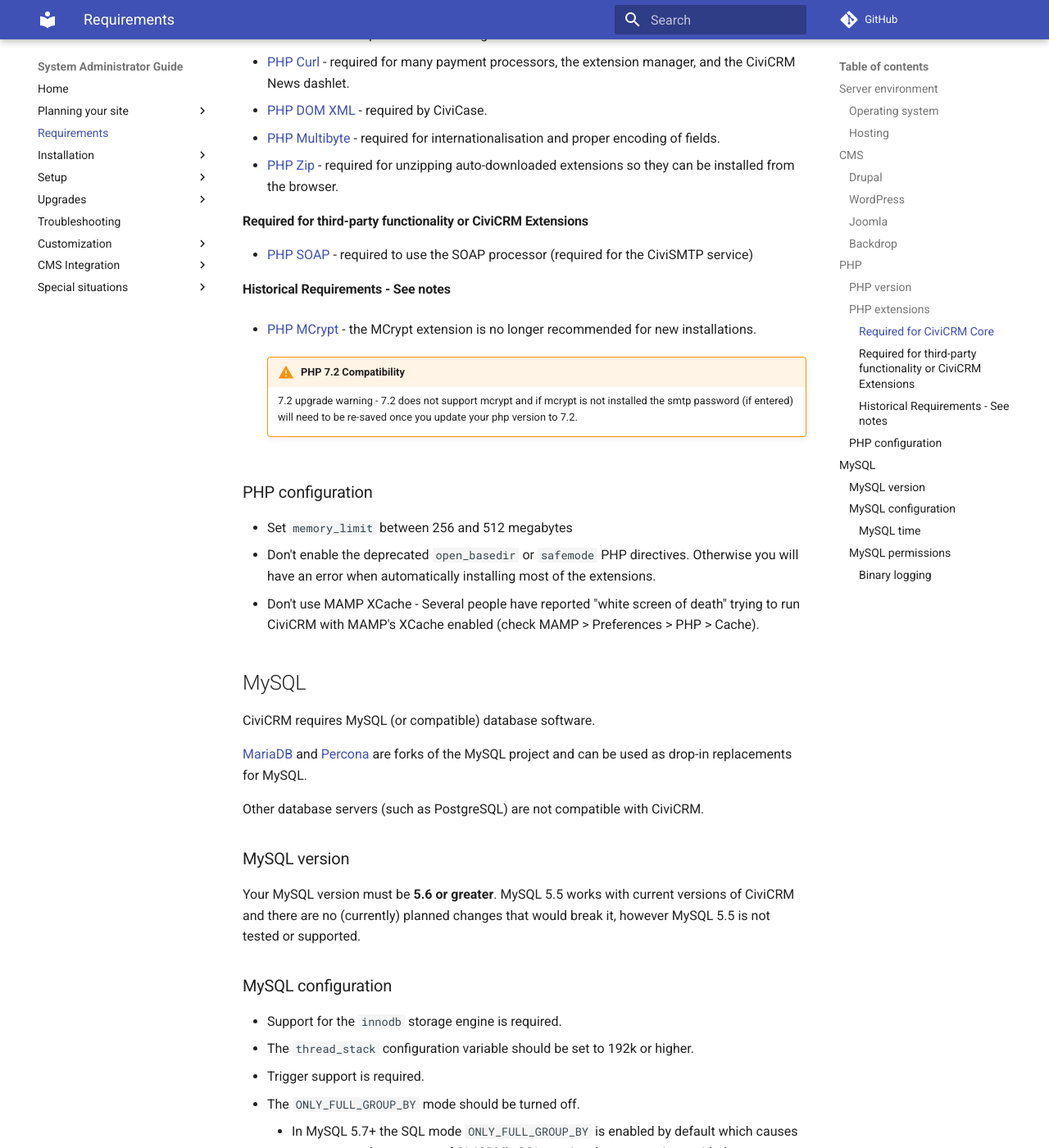
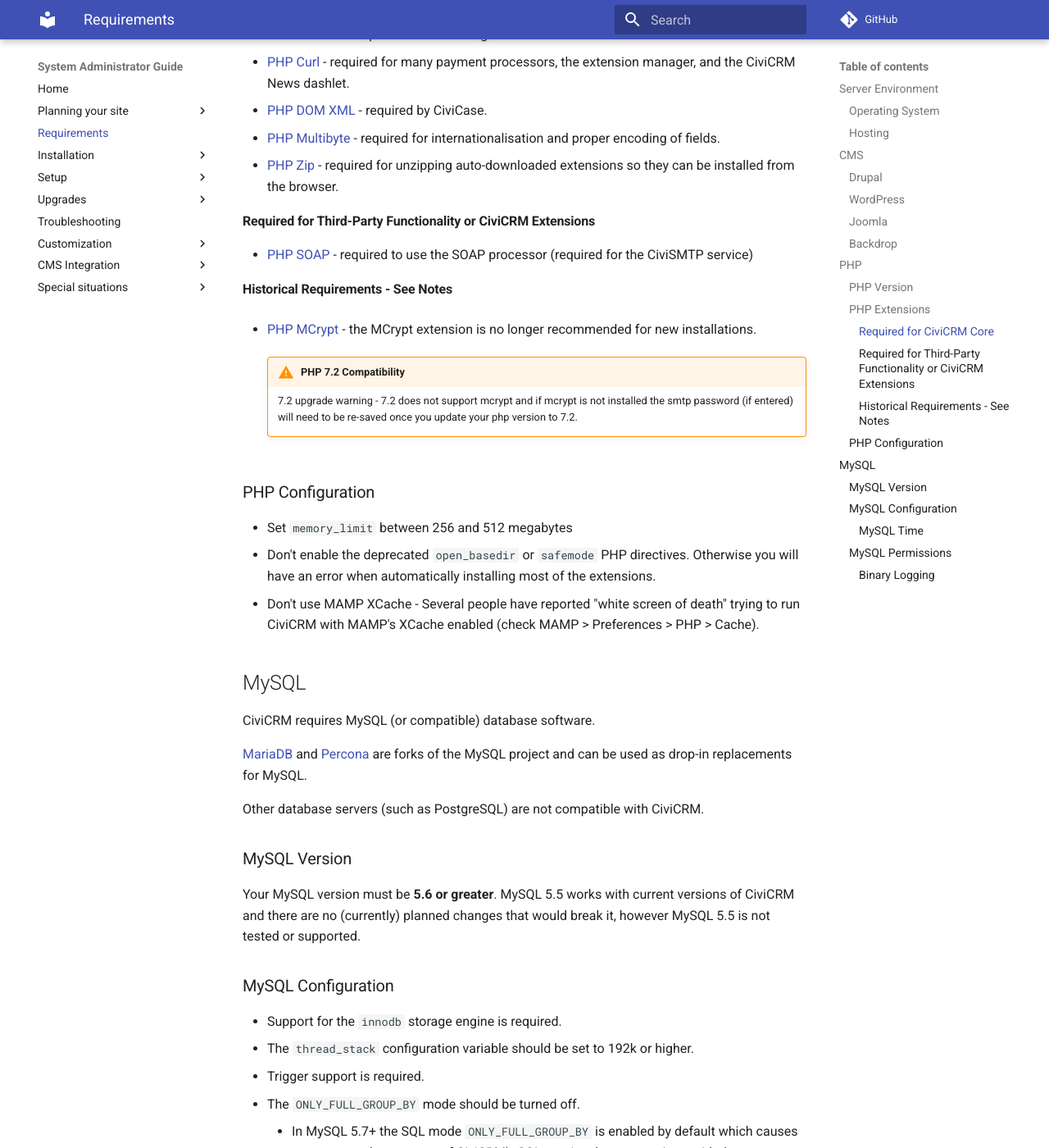
Before and after one commit to civicrm/civicrm-sysadmin-guide, an MkDocs documentation site: the page built from docs/requirements.md, in a window 1280 px wide and 1400 px high, scrolled down 2377 px. Shown: the whole window at 82% size. Built offline with MkDocs 1.6.1 and Material for MkDocs 9.7.7, drawn with Linux system fonts in a browser that asks for light colours; comment, search, counter and statistics services are not loaded; old or Windows-style settings are respelled for this version of MkDocs; some of the changed text lies outside the part shown.

````diff
--- a/docs/requirements.md
+++ b/docs/requirements.md
@@ -4,9 +4,9 @@ Ensure that your system meets the following requirements before installing or up
 
 If you are curious what technologies other organizations are using to run CiviCRM, you can look at the [CiviCRM Stats](https://stats.civicrm.org/?tab=technology).
 
-## Server environment {:#server}
+## Server Environment {:#server}
 
-### Operating system {:#os}
+### Operating System {:#os}
 
 If your server meets all of the requirements described on this page, CiviCRM *should* function correctly. There are no explicit operating system requirements. However, it's worth noting that CiviCRM is far more widely deployed and tested on UNIX-based operating systems, in particular Linux (e.g. Ubuntu, Debian, etc.), than with Microsoft Windows. You can still use CiviCRM fine from Windows desktops when the hosting environment runs Linux.
 
@@ -45,7 +45,7 @@ See our page on [choosing a CMS](/planning/cms.md) for more information about th
 
 ## PHP {:#php}
 
-### PHP version
+### PHP Version
 
 |  | CiviCRM 5.13 ESR | CiviCRM 5.x.x stable |
 | -- | -- | -- |
@@ -58,7 +58,7 @@ See our page on [choosing a CMS](/planning/cms.md) for more information about th
 | PHP 5.4 | **incompatible** | **incompatible** |
 | PHP 5.3 | **incompatible**  |  **incompatible** |
 
-### PHP extensions
+### PHP Extensions
 
 To install these extensions, you will typically install a separate package within your server's package manager (e.g. `apt-get` on Ubuntu).
 
@@ -70,18 +70,18 @@ To install these extensions, you will typically install a separate package withi
 * [PHP Multibyte](http://php.net/manual/en/ref.mbstring.php) - required for internationalisation and proper encoding of fields.
 * [PHP Zip](http://php.net/manual/en/book.zip.php) - required for unzipping auto-downloaded extensions so they can be installed from the browser.
 
-#### Required for third-party functionality or CiviCRM Extensions
+#### Required for Third-Party Functionality or CiviCRM Extensions
 
 * [PHP SOAP](http://www.php.net/soap) - required to use the SOAP processor (required for the CiviSMTP service)
 
-#### Historical Requirements - See notes
+#### Historical Requirements - See Notes
 
 * [PHP MCrypt](http://php.net/manual/en/intro.mcrypt.php) - the MCrypt extension is no longer recommended for new installations.
 
     !!! warning "PHP 7.2 Compatibility"
         7.2 upgrade warning - 7.2 does not support mcrypt and if mcrypt is not installed the smtp password (if entered) will need to be re-saved once you update your php version to 7.2.
 
-### PHP configuration
+### PHP Configuration
 
 * Set `memory_limit` between 256 and 512 megabytes
 * Don't enable the deprecated `open_basedir` or `safemode` PHP directives. Otherwise you will have an error when automatically installing most of the extensions.
@@ -95,11 +95,11 @@ CiviCRM requires MySQL (or compatible) database software.
 
 Other database servers (such as PostgreSQL) are not compatible with CiviCRM.
 
-### MySQL version
+### MySQL Version
 
 Your MySQL version must be **5.6 or greater**.  MySQL 5.5 works with current versions of CiviCRM and there are no (currently) planned changes that would break it, however MySQL 5.5 is not tested or supported.
 
-### MySQL configuration
+### MySQL Configuration
 
 * Support for the `innodb` storage engine is required.
 * The `thread_stack` configuration variable should be set to 192k or higher.
@@ -122,7 +122,7 @@ Your MySQL version must be **5.6 or greater**.  MySQL 5.5 works with current ver
     innodb_file_per_table=true
     ```
 
-#### MySQL time
+#### MySQL Time
 
 CiviCRM performs various operations based on dates and times – for example, deactivating expired records or triggering scheduled reminders. To perform these operations correctly, the dates and times reported by PHP and MySQL should match. If the dates or times are mismatched, then one or more of the following may be the problem:
 
@@ -131,7 +131,7 @@ CiviCRM performs various operations based on dates and times – for example, de
 * The content management system (Drupal, Joomla, or WordPress) or one of its plugins may manipulate the timezone settings without informing CiviCRM's. You may wish to post to [Stack Exchange](https://civicrm.stackexchange.com/) or [Mattermost](https://chat.civicrm.org) about your problem. Please include any available details about the timezone settings in the operating system, PHP, MySQL, and the CMS; if you have any special CMS plugins or configuration options which may affect timezones, please report them.
 
 
-### MySQL permissions
+### MySQL Permissions
 
 The permissions you'll need to assign to the MySQL user that CiviCRM uses will **depend on your version of MySQL**. The following example assumes you have a database called `civicrm` and a MySQL user called `civicrm_user`.
 
@@ -158,7 +158,7 @@ TO 'civicrm_user'@'localhost'
 IDENTIFIED BY 'realpasswordhere';
 ```
 
-##### Binary logging
+##### Binary Logging
 
 If you want to enable binary logging you will need to choose one of the following. Either:
 
````
